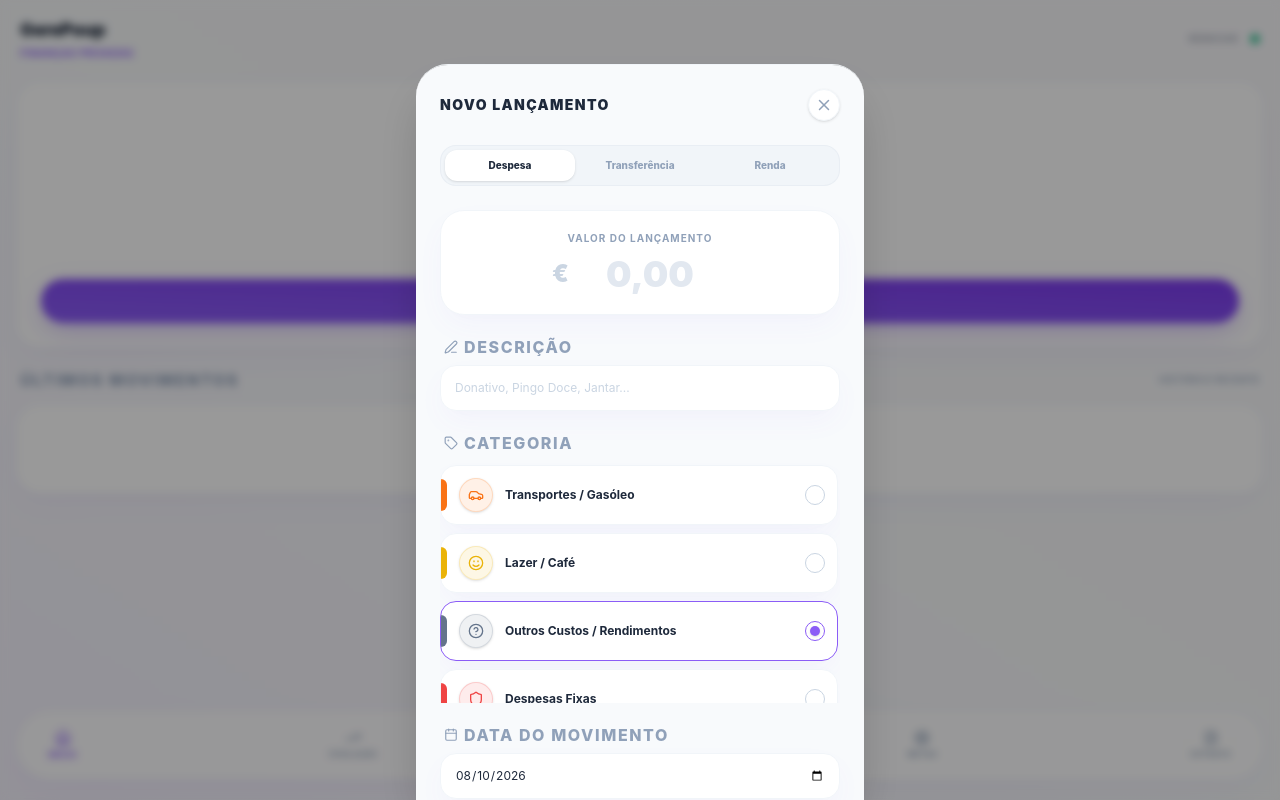
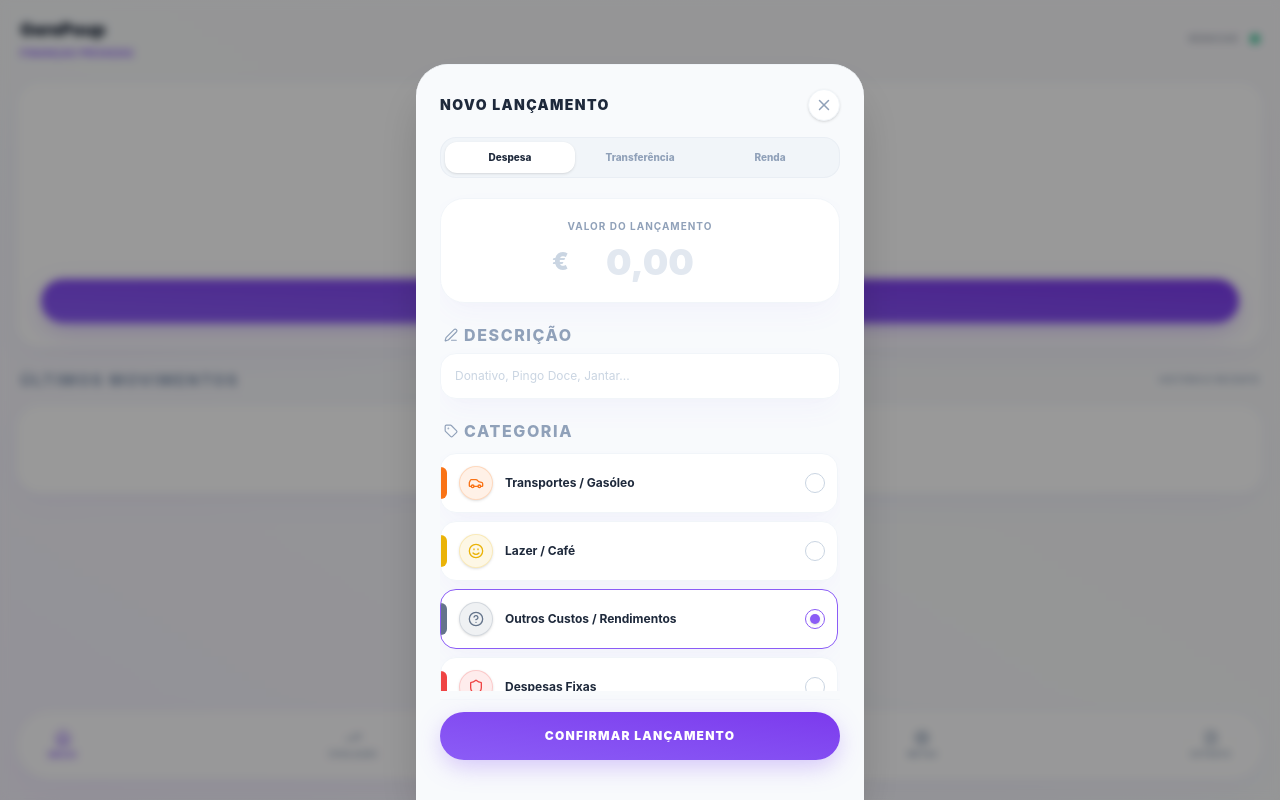
Before and after one commit to Gabusuck/money-manager, a React (Vite) app: page / in a window 1280 px wide. Both pictures are taken after a click on the button "Registar Despesa". Built offline with nearby package versions, Linux system fonts and the light colour scheme.

Commit message:
ux: fix confirm button to bottom of modal (sticky footer)

```diff
--- a/src/components/TransactionModal.tsx
+++ b/src/components/TransactionModal.tsx
@@ -84,19 +84,24 @@ export const TransactionModal: React.FC<TransactionModalProps> = ({
 
   return (
     <div className="fixed inset-0 z-50 flex items-end justify-center bg-black/40 backdrop-blur-xs overflow-hidden select-none">
-      <div
-        className="w-full max-w-md bg-slate-50 rounded-t-[32px] border-t border-slate-100 p-6 space-y-6 max-h-[92vh] overflow-y-auto overflow-x-hidden no-scrollbar safe-pb shadow-2xl animate-in slide-in-from-bottom duration-300"
+      <form
+        onSubmit={handleSubmit}
+        className="w-full max-w-md bg-slate-50 rounded-t-[32px] border-t border-slate-100 p-6 flex flex-col max-h-[92vh] shadow-2xl animate-in slide-in-from-bottom duration-300"
       >
-        {/* Header Modal */}
-        <div className="flex justify-between items-center">
+        {/* Header Modal (Fixo no Topo) */}
+        <div className="flex justify-between items-center shrink-0 pb-4">
           <h3 className="text-sm font-black text-brand-dark uppercase tracking-widest">Novo Lançamento</h3>
           <button
+            type="button"
             onClick={onClose}
             className="w-8 h-8 rounded-full bg-white flex items-center justify-center border border-slate-100 text-slate-400 hover:text-brand-dark transition-custom shadow-sm"
           >
             <X className="w-4.5 h-4.5" />
           </button>
         </div>
+
+        {/* Corpo do Formulário (Scrollable) */}
+        <div className="flex-1 overflow-y-auto overflow-x-hidden no-scrollbar space-y-5 pb-4">
 
           {/* Segmented Control para selecionar o Tipo de Movimento */}
           <div className="bg-slate-100 p-1 rounded-2xl flex w-full border border-slate-200/50">
@@ -134,8 +139,6 @@ export const TransactionModal: React.FC<TransactionModalProps> = ({
               Renda
             </button>
           </div>
-
-        <form onSubmit={handleSubmit} className="space-y-5">
 
           {/* Campo Valor Grande */}
           <div className="bg-white rounded-3xl p-5 border border-slate-100 shadow-premium relative text-center py-5">
@@ -236,15 +239,18 @@ export const TransactionModal: React.FC<TransactionModalProps> = ({
             />
           </div>
 
-          {/* Botão de Gravar Pill-Shape */}
+        </div>
+
+        {/* Rodapé Fixo com o Botão de Confirmar Lançamento (Sempre visível) */}
+        <div className="shrink-0 pt-3 border-t border-slate-100/50 bg-slate-50 safe-pb">
           <button
             type="submit"
-            className="w-full py-4 mt-3 bg-gradient-to-tr from-brand-purple to-brand-purple-dark text-white rounded-full text-xs font-black uppercase tracking-widest shadow-purple-glow hover:scale-[1.01] active:scale-99 transition-transform"
+            className="w-full py-4 bg-gradient-to-tr from-brand-purple to-brand-purple-dark text-white rounded-full text-xs font-black uppercase tracking-widest shadow-purple-glow hover:scale-[1.01] active:scale-99 transition-transform"
           >
             Confirmar Lançamento
           </button>
+        </div>
       </form>
-      </div>
     </div>
   );
 };
```
Lines whose indentation alone changed are shown as unchanged.
